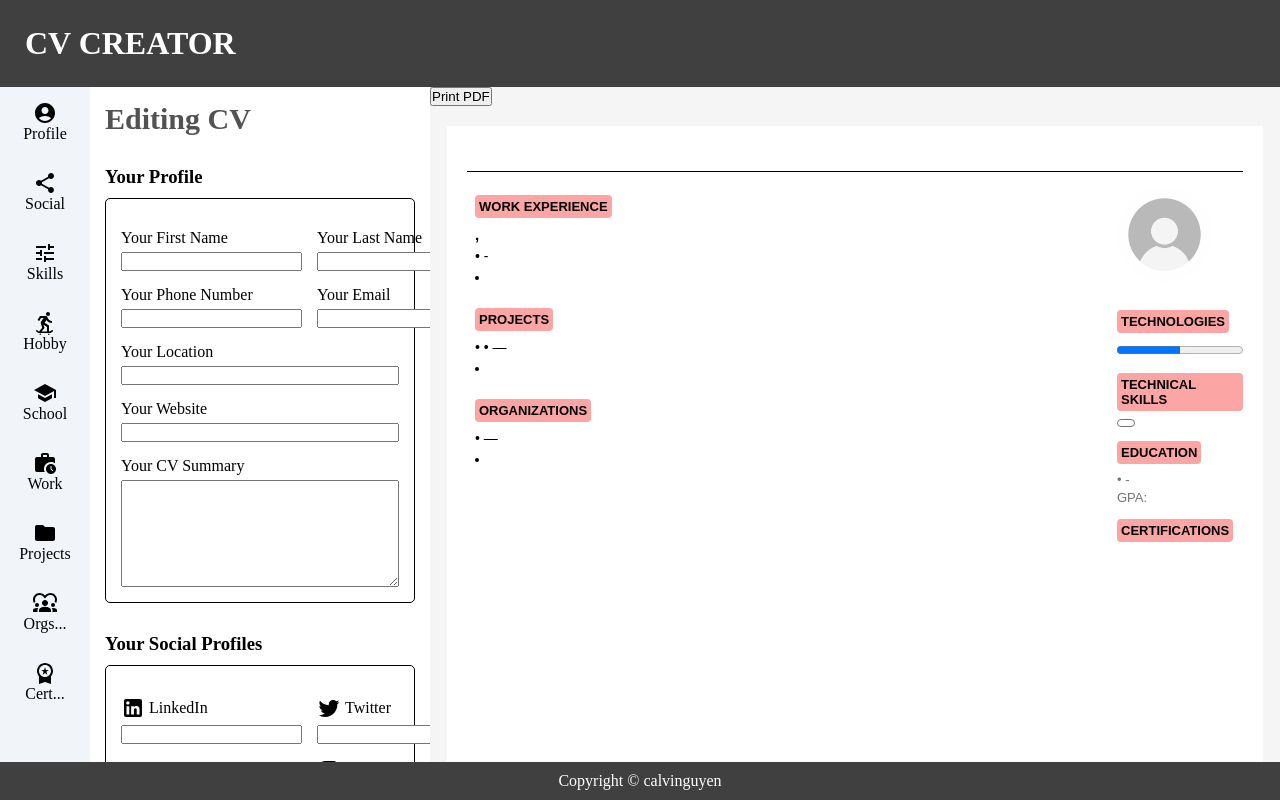
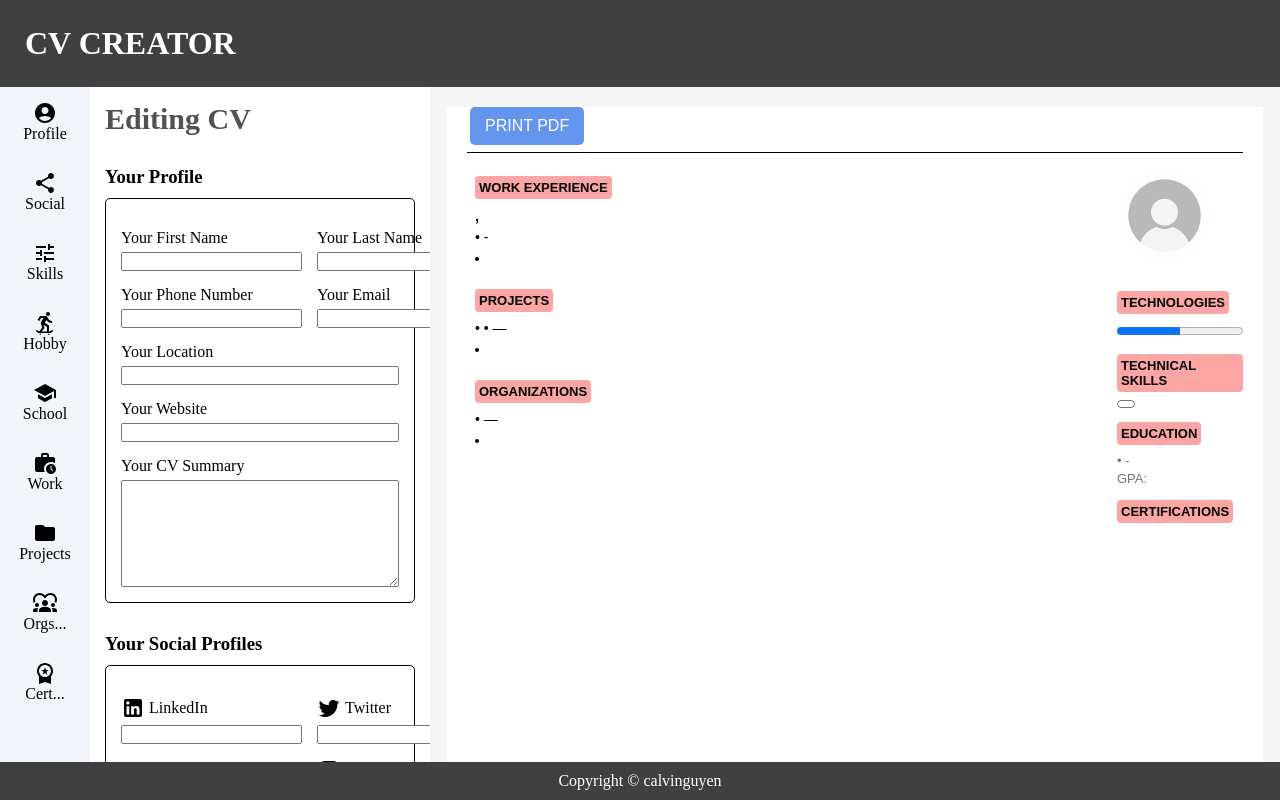
Before and after one commit to calvinguyen/cv-application, a React (Vite) app: page / in a window 1280 px wide. Built offline with nearby package versions, Linux system fonts and the light colour scheme.

Commit message:
Add css styling to print button

```diff
--- a/src/assets/css/index.css
+++ b/src/assets/css/index.css
@@ -33,3 +33,20 @@ footer {
 #cv-form-container, #cv-edit-bar {
   overflow-y: auto;
 }
+
+.print-btn {
+  position: absolute;
+  margin-left: 40px;
+  margin-top: 20px;
+  padding: 10px 15px;
+  background-color: cornflowerblue;
+  border: none;
+  color: white;
+  border-radius: 5px;
+  font-size: 16px;
+  cursor: pointer;
+}
+
+.print-btn:hover {
+  background-color: blue;
+}
--- a/src/components/CVForm/CVForm.jsx
+++ b/src/components/CVForm/CVForm.jsx
@@ -6,7 +6,7 @@ import CVProfile from './CVProfile';
 
 const CVForm = forwardRef(({ cv }, ref) => {
   return (
-    <section id="cv-form" ref={ref} >
+    <section id="cv-form" ref={ref}>
       <CVHeader generalInfo={cv.generalInfo} />
 
       <CVMain cv={cv} />
--- a/src/components/Main.jsx
+++ b/src/components/Main.jsx
@@ -227,7 +227,9 @@ const Main = () => {
       />
 
       <div id="cv-form-container">
-        <button type='button' onClick={handlePrint}>Print PDF</button>
+        <button className="print-btn" type="button" onClick={handlePrint}>
+          PRINT PDF
+        </button>
         <CVForm cv={cv} ref={componentRef} />
       </div>
     </main>
```
